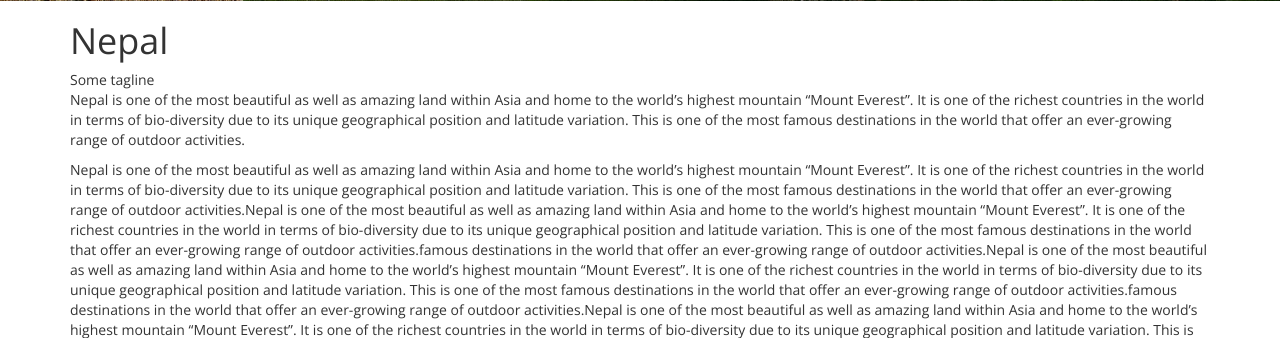
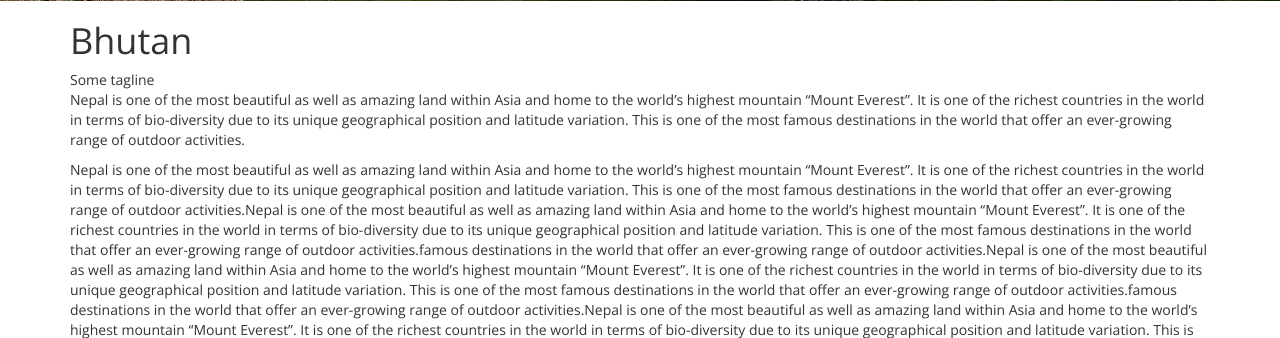
Before and after one commit to lordsagun/wetrek, a PHP site: page /listing.php in a window 1280 px wide. Shown: the part 348-686 px from the top of the page. Run offline with PHP 8.4, Linux system fonts and the light colour scheme; some libraries are stand-ins or nearby versions.

Commit message:
changes made to another3

```diff
--- a/listing.php
+++ b/listing.php
@@ -13,7 +13,7 @@
 		</div>
 		<div class="container">
 			<div class="banner-cont">
-				<h1>Nepal</h1>
+				<h1>Bhutan</h1>
 				<span>Some tagline</span>
 				<div class="detail-content">
 				<p>Nepal is one of the most beautiful as well as amazing land within Asia and home to the world’s highest mountain “Mount Everest”. It is one of the richest countries in the world in terms of bio-diversity due to its unique geographical position and latitude variation. This is one of the most famous destinations in the world that offer an ever-growing range of outdoor activities.</p>
```
